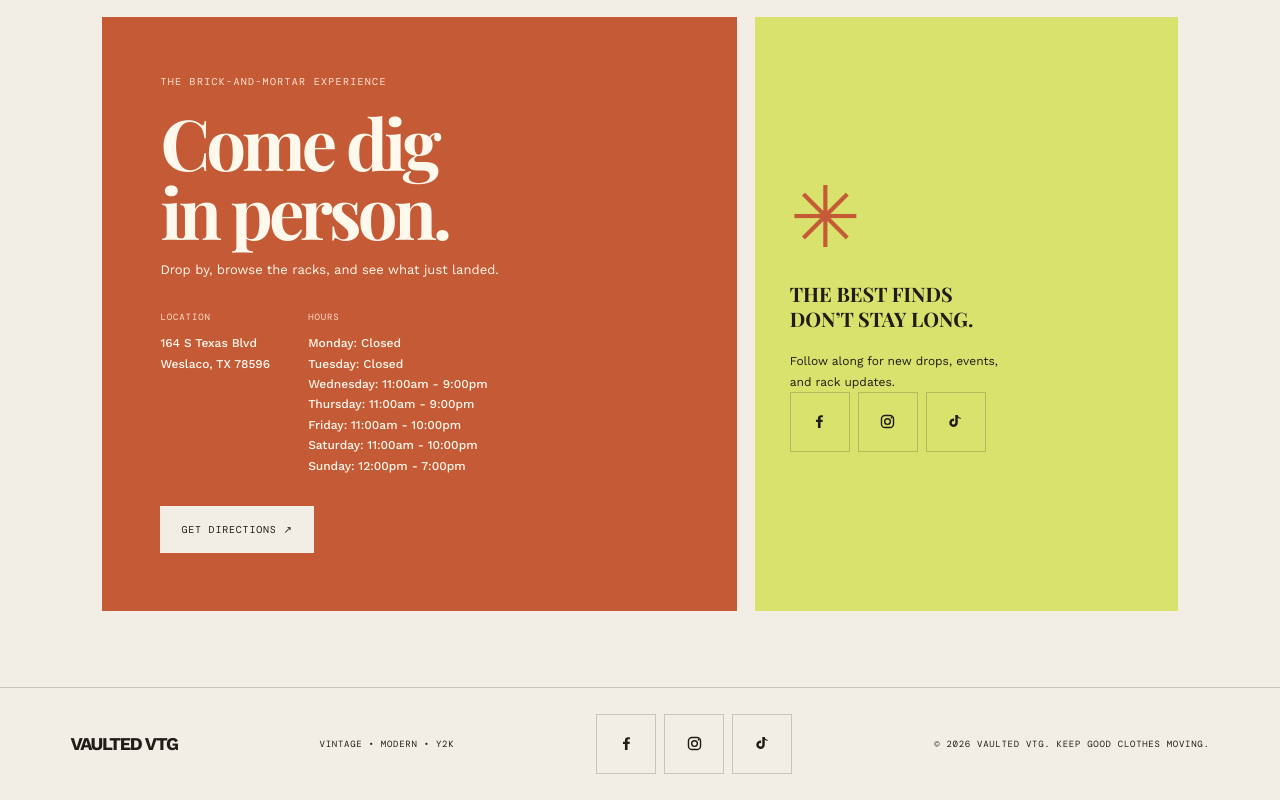
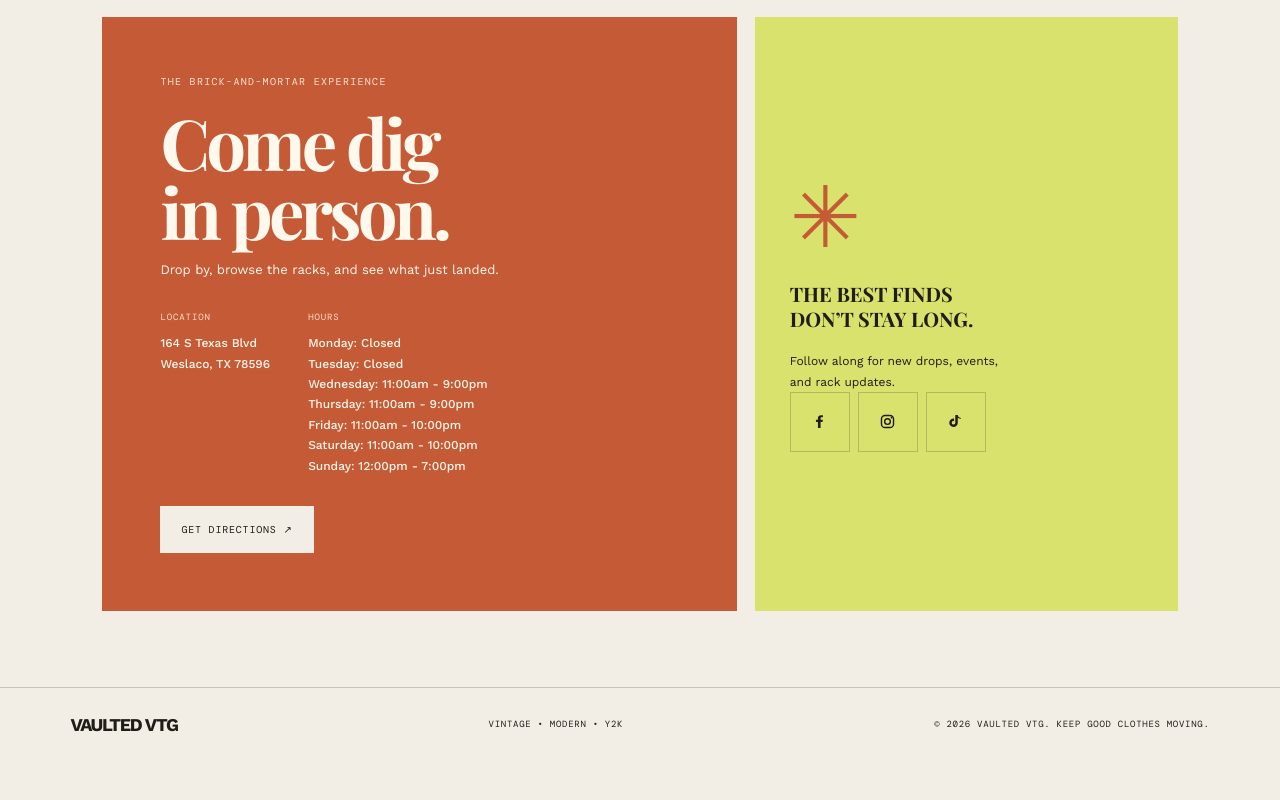
Before and after one commit to onemorecasual/VaultedVTG, a plain HTML site: page index.html in a window 1280 px wide. Shown: the part 2434-3234 px from the top of the page. After the commit the page ends 3195 px from the top, so only its background shows below. Drawn offline with nearby package versions, Linux system fonts and the light colour scheme.

Commit message:
Remove social media links from footer
Removed social media links from the footer section.

```diff
--- a/index.html
+++ b/index.html
@@ -112,17 +112,6 @@
   <footer class="site-footer">
     <a class="footer-logo" href="#">VAULTED VTG</a>
     <span>VINTAGE • MODERN • Y2K</span>
-    <nav class="social-links" aria-label="Social media">
-      <a href="https://www.facebook.com/vaultedvtg/" target="_blank" rel="noopener noreferrer" aria-label="Facebook — @vaultedvtg">
-        <svg viewBox="0 0 24 24" aria-hidden="true"><path d="M13.5 21v-8.2h2.8l.4-3.2h-3.2V7.5c0-.9.3-1.6 1.6-1.6h1.7V3.1c-.3 0-1.4-.1-2.6-.1-2.6 0-4.4 1.6-4.4 4.5v2.1H7v3.2h2.8V21h3.7Z" fill="currentColor"/></svg>
-      </a>
-      <a href="https://www.instagram.com/vaultedvtgtx/" target="_blank" rel="noopener noreferrer" aria-label="Instagram — @vaultedvtgtx">
-        <svg viewBox="0 0 24 24" aria-hidden="true"><rect x="3.5" y="3.5" width="17" height="17" rx="5" fill="none" stroke="currentColor" stroke-width="2"/><circle cx="12" cy="12" r="4" fill="none" stroke="currentColor" stroke-width="2"/><circle cx="17.7" cy="6.6" r="1.2" fill="currentColor"/></svg>
-      </a>
-      <a href="https://www.tiktok.com/@vaultedvtgtx" target="_blank" rel="noopener noreferrer" aria-label="TikTok — @vaultedvtgtx">
-        <svg viewBox="0 0 24 24" aria-hidden="true"><path d="M19.6 8.2a7.1 7.1 0 0 1-4.4-1.5v7.1a6 6 0 1 1-5.2-5.9v3.6a2.5 2.5 0 1 0 1.7 2.3V2.8h3.5c.2 2.1 1.7 3.8 4.4 4.1v1.3Z" fill="currentColor"/></svg>
-      </a>
-    </nav>
     <span>© <span id="year"></span> VAULTED VTG. KEEP GOOD CLOTHES MOVING.</span>
   </footer>
 
```
